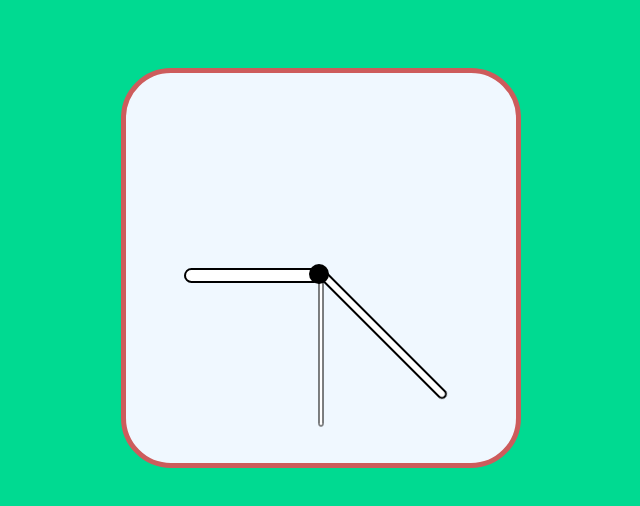
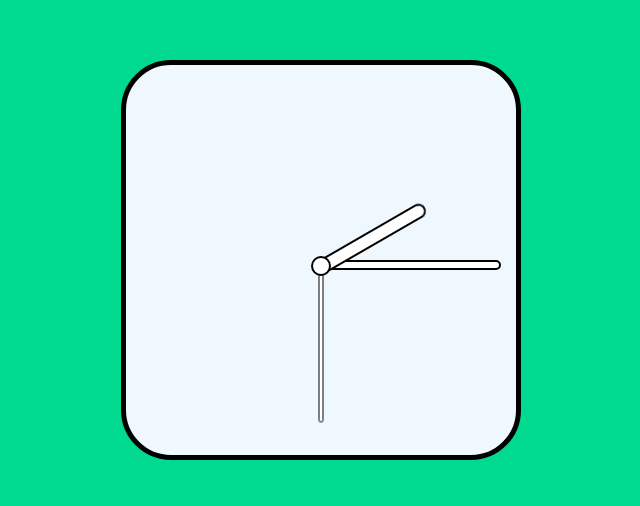
Before and after one commit to luminahi/css-animations, a website: page clock/index.html in a window 1280 px wide. Shown: the part 140-646 px from the top of the page, without its empty margins (319-959 px from the left). Drawn offline with Linux system fonts and the light colour scheme.

Commit message:
ref: update transform-origin and positioning
made code less repetitive and used a better transform-origin value.
switch main colors to black and white.
switch span for div

```diff
--- a/clock/index.html
+++ b/clock/index.html
@@ -9,10 +9,10 @@
   <body>
     <div class="container">
       <div class="clock">
-        <span class="middle"></span>
-        <span class="seconds-hand"></span>
-        <span class="minutes-hand"></span>
-        <span class="hours-hand"></span>
+        <div class="middle"></div>
+        <div class="hand seconds-hand"></div>
+        <div class="hand minutes-hand"></div>
+        <div class="hand hours-hand"></div>
       </div>
     </div>
     <script src="script.js"></script>
--- a/clock/style.css
+++ b/clock/style.css
@@ -10,6 +10,7 @@ body {
   height: 100%;
   overflow: hidden;
   background-color: rgb(0, 218, 145);
+  margin: 0;
 }
 
 .container {
@@ -24,83 +25,76 @@ body {
   width: 400px;
   height: 400px;
   position: absolute;
-  border: 5px solid indianred;
+  border: 5px solid rgb(0, 0, 0);
   border-radius: 50px;
+}
+
+.hand {
+  position: absolute;
+  top: 50%;
+  left: 50%;
+  transform-origin: left center;
+  background-color: white;
+  border-radius: 30px;
 }
 
 .middle {
   width: 20px;
   height: 20px;
   position: absolute;
-  top: 49%;
-  left: 47%;
-  background-color: black;
+  top: 50%;
+  left: 50%;
+  background-color: rgb(255, 255, 255);
+  transform: translate(-50%, -20%);
   z-index: 1;
   border-radius: 50%;
+  border: 2px solid black;
 }
 
 .seconds-hand {
-  background-color: white;
-  width: 40%;
+  width: 160px;
   height: 5px;
-  position: absolute;
-  top: 50%;
-  left: 50%;
-  transform-origin: left;
   border: 1px solid black;
-  animation: seconds 20s linear infinite;
-  border-radius: 30px;
+  animation: seconds 10s linear infinite;
 }
 
 .minutes-hand {
-  background-color: white;
-  width: 45%;
+  width: 180px;
   height: 10px;
-  position: absolute;
-  top: 50%;
-  left: 50%;
-  transform-origin: left;
-  animation: seconds 40s linear infinite;
   border: 2px solid black;
-  border-radius: 30px;
+  animation: minutes 20s linear infinite;
 }
 
 .hours-hand {
-  background-color: white;
-  width: 35%;
+  width: 120px;
   height: 15px;
-  position: absolute;
-  top: 50%;
-  left: 50%;
-  transform-origin: left;
-  animation: seconds 10s linear infinite;
   border: 2px solid black;
-  border-radius: 30px;
+  animation: hours 30s linear infinite;
 }
 
 @keyframes seconds {
   0% {
-    transform: rotate(0deg);
+    transform: rotate(-90deg);
   }
   100% {
-    transform: rotate(360deg);
+    transform: rotate(270deg);
   }
 }
 
-@keyframes seconds {
+@keyframes minutes {
   0% {
-    transform: rotate(0deg);
+    transform: rotate(-90deg);
   }
   100% {
-    transform: rotate(360deg);
+    transform: rotate(270deg);
   }
 }
 
-@keyframes seconds {
+@keyframes hours {
   0% {
-    transform: rotate(0deg);
+    transform: rotate(-90deg);
   }
   100% {
-    transform: rotate(360deg);
+    transform: rotate(270deg);
   }
 }
```
